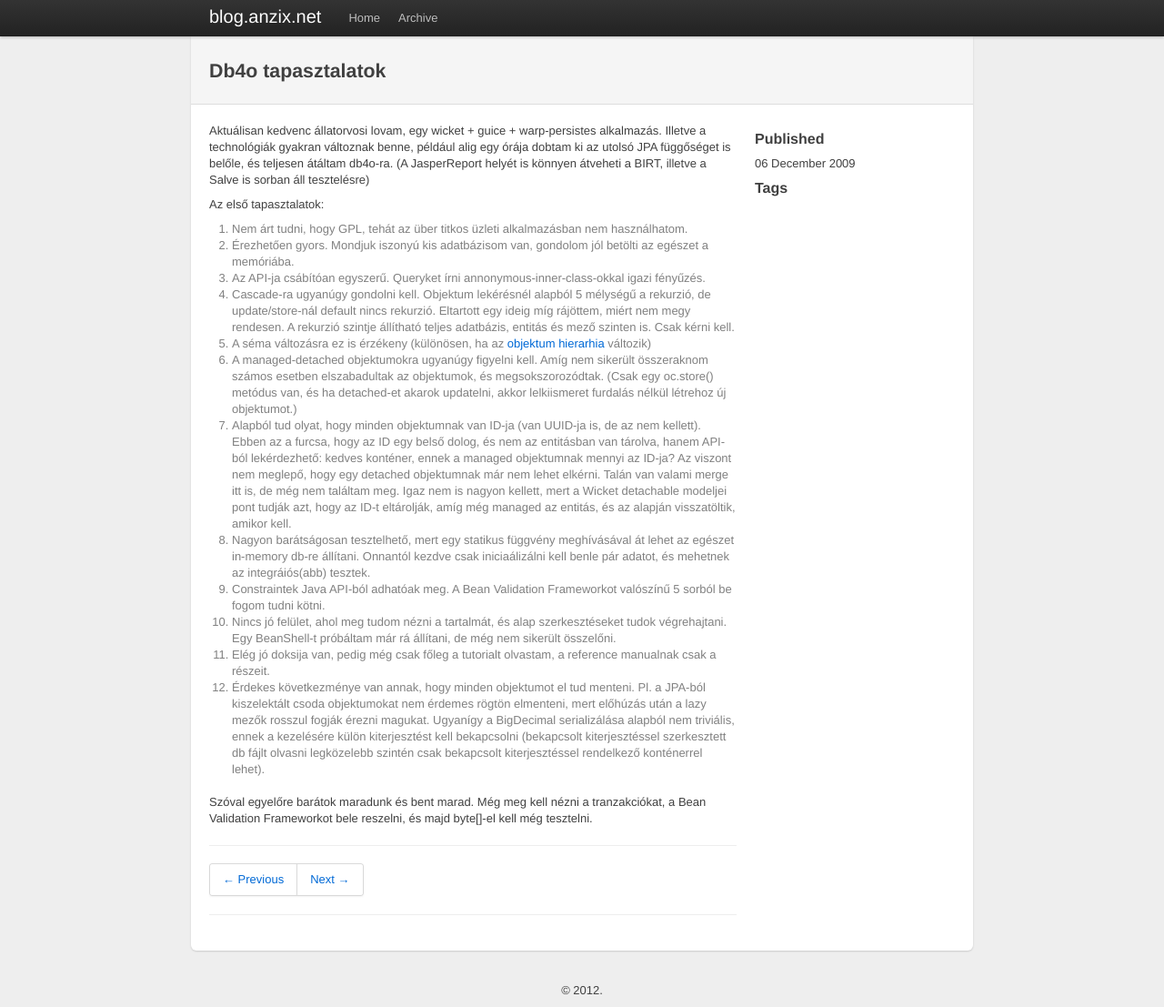
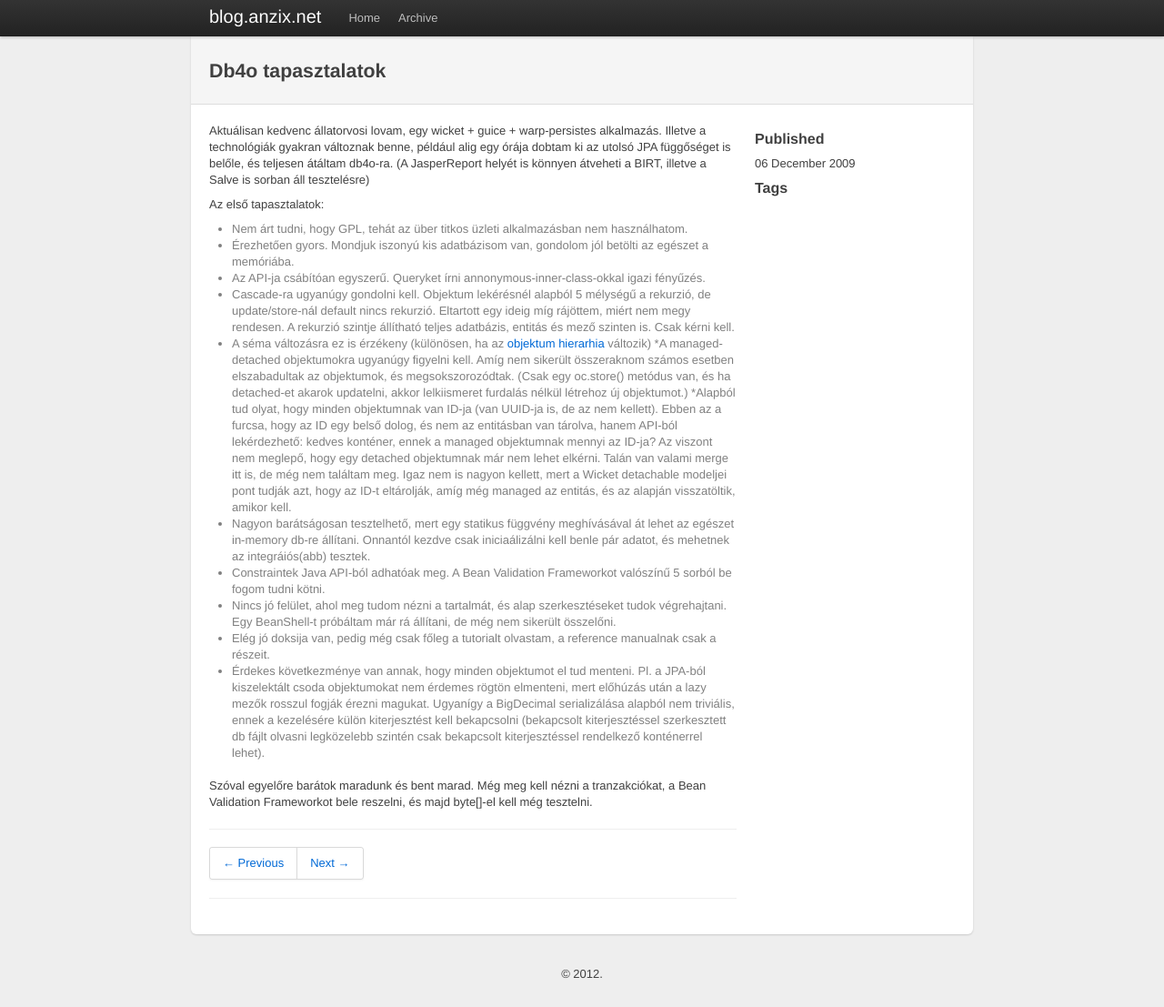
Before and after one commit to elek/blog.anzix.net, a Jekyll site: the page built from _posts/2009-12-06-db4o-tapasztalatok.md, in a window 1280 px wide and 1107 px high. Shown: the whole window at 91% size. Built offline with Jekyll 4.4.1, drawn with Linux system fonts in a browser that asks for light colours; comment, search, counter and statistics services are not loaded.

```diff
--- a/_posts/2009-12-06-db4o-tapasztalatok.md
+++ b/_posts/2009-12-06-db4o-tapasztalatok.md
@@ -12,18 +12,19 @@ meta:
 Aktuálisan kedvenc állatorvosi lovam, egy wicket + guice + warp-persistes alkalmazás. Illetve a technológiák gyakran változnak benne, például alig egy órája dobtam ki az utolsó JPA függőséget is belőle, és teljesen átáltam db4o-ra. (A JasperReport helyét is könnyen átveheti a BIRT, illetve a Salve is sorban áll tesztelésre)
 
 Az első tapasztalatok:
-<ol>
-	<li>Nem árt tudni, hogy GPL, tehát az über titkos üzleti alkalmazásban nem használhatom.</li>
-	<li>Érezhetően gyors. Mondjuk iszonyú kis adatbázisom van, gondolom jól betölti az egészet a memóriába.</li>
-	<li>Az API-ja csábítóan egyszerű. Queryket írni annonymous-inner-class-okkal igazi fényűzés.</li>
-	<li>Cascade-ra ugyanúgy gondolni kell. Objektum lekérésnél alapból 5 mélységű a rekurzió, de update/store-nál default nincs rekurzió. Eltartott egy ideig míg rájöttem, miért nem megy rendesen. A rekurzió szintje állítható teljes adatbázis, entitás és mező szinten is. Csak kérni kell.</li>
-	<li>A séma változásra ez is érzékeny (különösen, ha az <a href="http://developer.db4o.com/Resources/view.aspx/Reference/Implementation_Strategies/Refactoring_and_Schema_Evolution/Refactoring_Class_Hierarchy">objektum hierarhia</a> változik)</li>
-	<li>A managed-detached objektumokra ugyanúgy figyelni kell. Amíg nem sikerült összeraknom számos esetben elszabadultak az objektumok, és megsokszorozódtak. (Csak egy oc.store() metódus van, és ha detached-et akarok updatelni, akkor lelkiismeret furdalás nélkül létrehoz új objektumot.)</li>
-	<li>Alapból tud olyat, hogy minden objektumnak van ID-ja (van UUID-ja is, de az nem kellett). Ebben az a furcsa, hogy az ID egy belső dolog, és nem az entitásban van tárolva, hanem API-ból lekérdezhető: kedves konténer, ennek a managed objektumnak mennyi az ID-ja? Az viszont nem meglepő, hogy egy detached objektumnak már nem lehet elkérni. Talán van valami merge itt is, de még nem találtam meg. Igaz nem is nagyon kellett, mert a Wicket detachable modeljei pont tudják azt, hogy az ID-t eltárolják, amíg még managed az entitás, és az alapján visszatöltik, amikor kell.</li>
-	<li>Nagyon barátságosan tesztelhető, mert egy statikus függvény meghívásával át lehet az egészet in-memory db-re állítani. Onnantól kezdve csak iniciaálizálni kell benle pár adatot, és mehetnek az integráiós(abb) tesztek.</li>
-	<li>Constraintek Java API-ból adhatóak meg. A Bean Validation Frameworkot valószínű 5 sorból be fogom tudni kötni.</li>
-	<li>Nincs jó felület, ahol meg tudom nézni a tartalmát, és alap szerkesztéseket tudok végrehajtani. Egy BeanShell-t próbáltam már rá állítani, de még nem sikerült összelőni.</li>
-	<li>Elég jó doksija van, pedig még csak főleg a tutorialt olvastam, a reference manualnak csak a részeit.</li>
-	<li>Érdekes következménye van annak, hogy minden objektumot el tud menteni. Pl. a JPA-ból kiszelektált csoda objektumokat nem érdemes rögtön elmenteni, mert előhúzás után a lazy mezők rosszul fogják érezni magukat. Ugyanígy a BigDecimal serializálása alapból nem triviális, ennek a kezelésére külön kiterjesztést kell bekapcsolni (bekapcsolt kiterjesztéssel szerkesztett db fájlt olvasni legközelebb szintén csak bekapcsolt kiterjesztéssel rendelkező konténerrel lehet).</li>
-</ol>
-Szóval egyelőre barátok maradunk és bent marad. Még meg kell nézni a tranzakciókat, a Bean Validation Frameworkot bele reszelni, és majd byte[]-el kell még tesztelni.
+
+ * Nem árt tudni, hogy GPL, tehát az über titkos üzleti alkalmazásban nem használhatom.
+ * Érezhetően gyors. Mondjuk iszonyú kis adatbázisom van, gondolom jól betölti az egészet a memóriába.
+ * Az API-ja csábítóan egyszerű. Queryket írni annonymous-inner-class-okkal igazi fényűzés.
+ * Cascade-ra ugyanúgy gondolni kell. Objektum lekérésnél alapból 5 mélységű a rekurzió, de update/store-nál default nincs rekurzió. Eltartott egy ideig míg rájöttem, miért nem megy rendesen. A rekurzió szintje állítható teljes adatbázis, entitás és mező szinten is. Csak kérni kell.
+ * A séma változásra ez is érzékeny (különösen, ha az <a href="http://developer.db4o.com/Resources/view.aspx/Reference/Implementation_Strategies/Refactoring_and_Schema_Evolution/Refactoring_Class_Hierarchy">objektum hierarhia</a> változik)
+ *A managed-detached objektumokra ugyanúgy figyelni kell. Amíg nem sikerült összeraknom számos esetben elszabadultak az objektumok, és megsokszorozódtak. (Csak egy oc.store() metódus van, és ha detached-et akarok updatelni, akkor lelkiismeret furdalás nélkül létrehoz új objektumot.)
+ *Alapból tud olyat, hogy minden objektumnak van ID-ja (van UUID-ja is, de az nem kellett). Ebben az a furcsa, hogy az ID egy belső dolog, és nem az entitásban van tárolva, hanem API-ból lekérdezhető: kedves konténer, ennek a managed objektumnak mennyi az ID-ja? Az viszont nem meglepő, hogy egy detached objektumnak már nem lehet elkérni. Talán van valami merge itt is, de még nem találtam meg. Igaz nem is nagyon kellett, mert a Wicket detachable modeljei pont tudják azt, hogy az ID-t eltárolják, amíg még managed az entitás, és az alapján visszatöltik, amikor kell.
+ * Nagyon barátságosan tesztelhető, mert egy statikus függvény meghívásával át lehet az egészet in-memory db-re állítani. Onnantól kezdve csak iniciaálizálni kell benle pár adatot, és mehetnek az integráiós(abb) tesztek.
+ * Constraintek Java API-ból adhatóak meg. A Bean Validation Frameworkot valószínű 5 sorból be fogom tudni kötni.
+ * Nincs jó felület, ahol meg tudom nézni a tartalmát, és alap szerkesztéseket tudok végrehajtani. Egy BeanShell-t próbáltam már rá állítani, de még nem sikerült összelőni.
+ * Elég jó doksija van, pedig még csak főleg a tutorialt olvastam, a reference manualnak csak a részeit.
+ * Érdekes következménye van annak, hogy minden objektumot el tud menteni. Pl. a JPA-ból kiszelektált csoda objektumokat nem érdemes rögtön elmenteni, mert előhúzás után a lazy mezők rosszul fogják érezni magukat. Ugyanígy a BigDecimal serializálása alapból nem triviális, ennek a kezelésére külön kiterjesztést kell bekapcsolni (bekapcsolt kiterjesztéssel szerkesztett db fájlt olvasni legközelebb szintén csak bekapcsolt kiterjesztéssel rendelkező konténerrel lehet).
+
+
+Szóval egyelőre barátok maradunk és bent marad. Még meg kell nézni a tranzakciókat, a Bean Validation Frameworkot bele reszelni, és majd byte\[\]-el kell még tesztelni.
```
Also changed, not shown: _posts/2009-12-15-yaml.md (+3 -0 lines), _posts/2013-05-05-gradle.md (added, +34 -0 lines).
